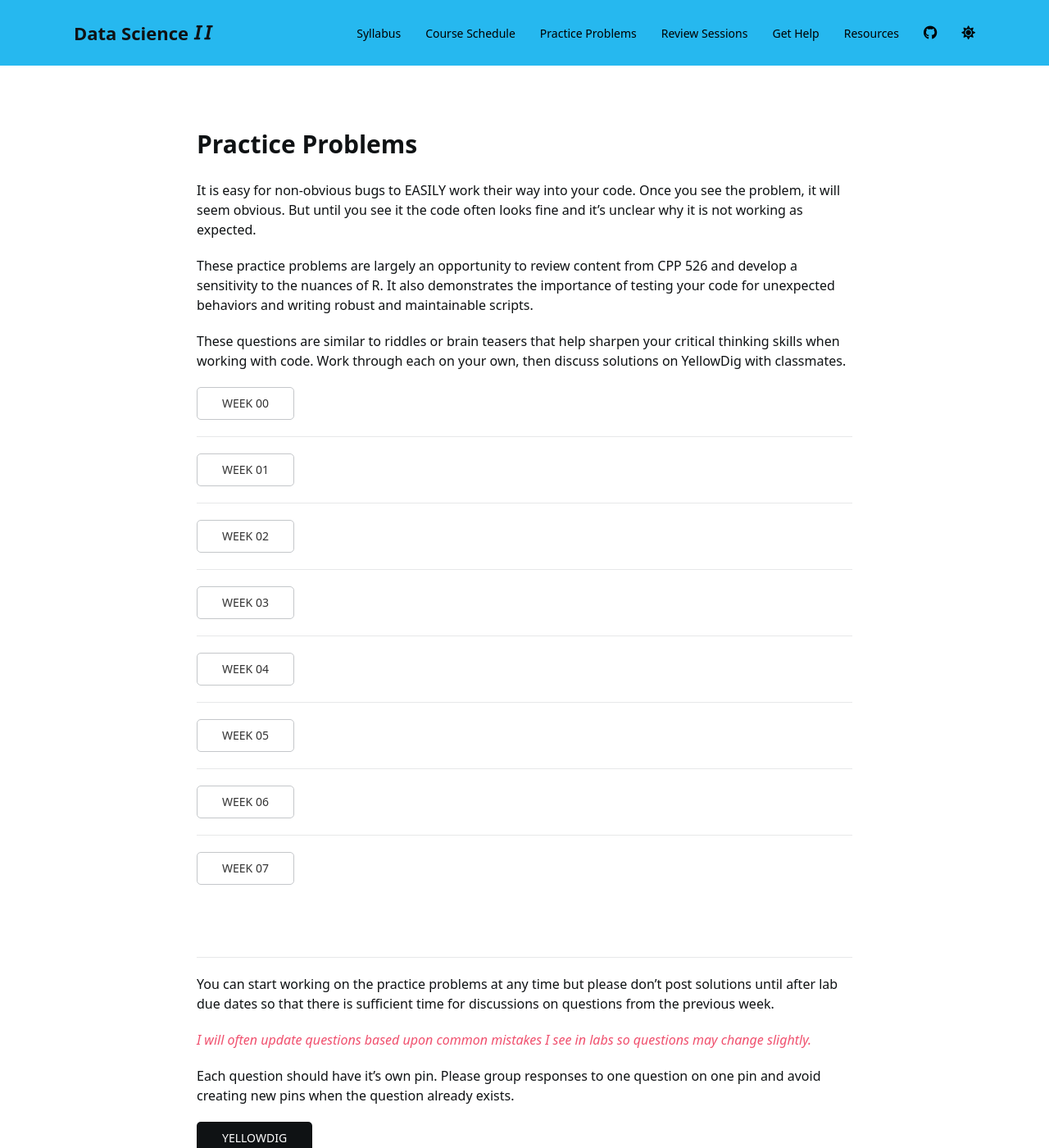
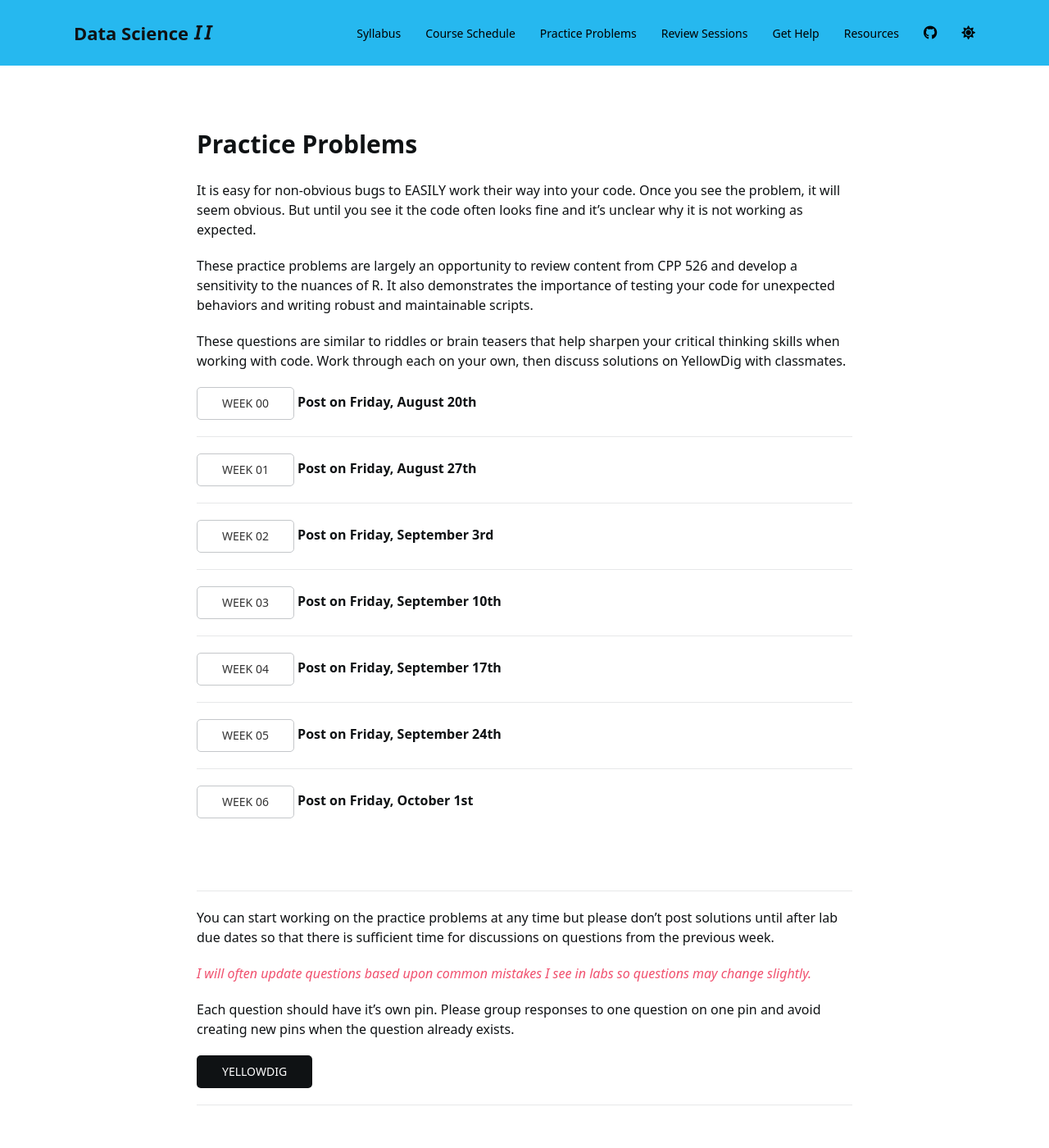
Before and after one commit to Watts-College/cpp-527-fall-2021, a Jekyll site: the page built from practice.md, in a window 1280 px wide and 1400 px high. Shown: the whole window at 82% size. Built offline with Jekyll 4.4.1, drawn with Linux system fonts in a browser that asks for light colours; nearby versions of some CDN libraries; a script bundle is joined from its source files by our own code; library files that are not in the unit come from our copies; a style sheet for code colours, icons or effects is not loaded.

Commit message:
Update practice.md

```diff
--- a/practice.md
+++ b/practice.md
@@ -1,5 +1,15 @@
 ---
 layout: default
+
+yellowdig:
+  post-01: 'Friday, August 20th'
+  post-02: 'Friday, August 27th'
+  post-03: 'Friday, September 3rd'
+  post-04: 'Friday, September 10th'
+  post-05: 'Friday, September 17th'
+  post-06: 'Friday, September 24th'
+  post-07: 'Friday, October 1st'
+
 ---
 
 <div class = "uk-container uk-container-small">
@@ -15,21 +25,20 @@ These practice problems are largely an opportunity to review content from CPP 52
 These questions are similar to riddles or brain teasers that help sharpen your critical thinking skills when working with code. Work through each on your own, then discuss solutions on YellowDig with classmates.
 
 
-<a class="uk-button uk-button-default" href="../practice/week-00/">WEEK 00</a>
+<a class="uk-button uk-button-default" href="../practice/week-00/">WEEK 00</a>  **Post on {{page.yellowdig.post-01}}**
 <hr>
-<a class="uk-button uk-button-default" href="../practice/week-01/">WEEK 01</a>
+<a class="uk-button uk-button-default" href="../practice/week-01/">WEEK 01</a>  **Post on {{page.yellowdig.post-02}}**
 <hr>
-<a class="uk-button uk-button-default" href="../practice/week-02/">WEEK 02</a>
+<a class="uk-button uk-button-default" href="../practice/week-02/">WEEK 02</a>  **Post on {{page.yellowdig.post-03}}**
 <hr>
-<a class="uk-button uk-button-default" href="">WEEK 03</a>
+<a class="uk-button uk-button-default" href="">WEEK 03</a>  **Post on {{page.yellowdig.post-04}}**
 <hr>
-<a class="uk-button uk-button-default" href="">WEEK 04</a>
+<a class="uk-button uk-button-default" href="">WEEK 04</a>  **Post on {{page.yellowdig.post-05}}**
 <hr>
-<a class="uk-button uk-button-default" href="">WEEK 05</a>
+<a class="uk-button uk-button-default" href="">WEEK 05</a>  **Post on {{page.yellowdig.post-06}}**
 <hr>
-<a class="uk-button uk-button-default" href="">WEEK 06</a>
-<hr>
-<a class="uk-button uk-button-default" href="">WEEK 07</a>
+<a class="uk-button uk-button-default" href="">WEEK 06</a>  **Post on {{page.yellowdig.post-07}}**
+
 
 
 <br>
```
